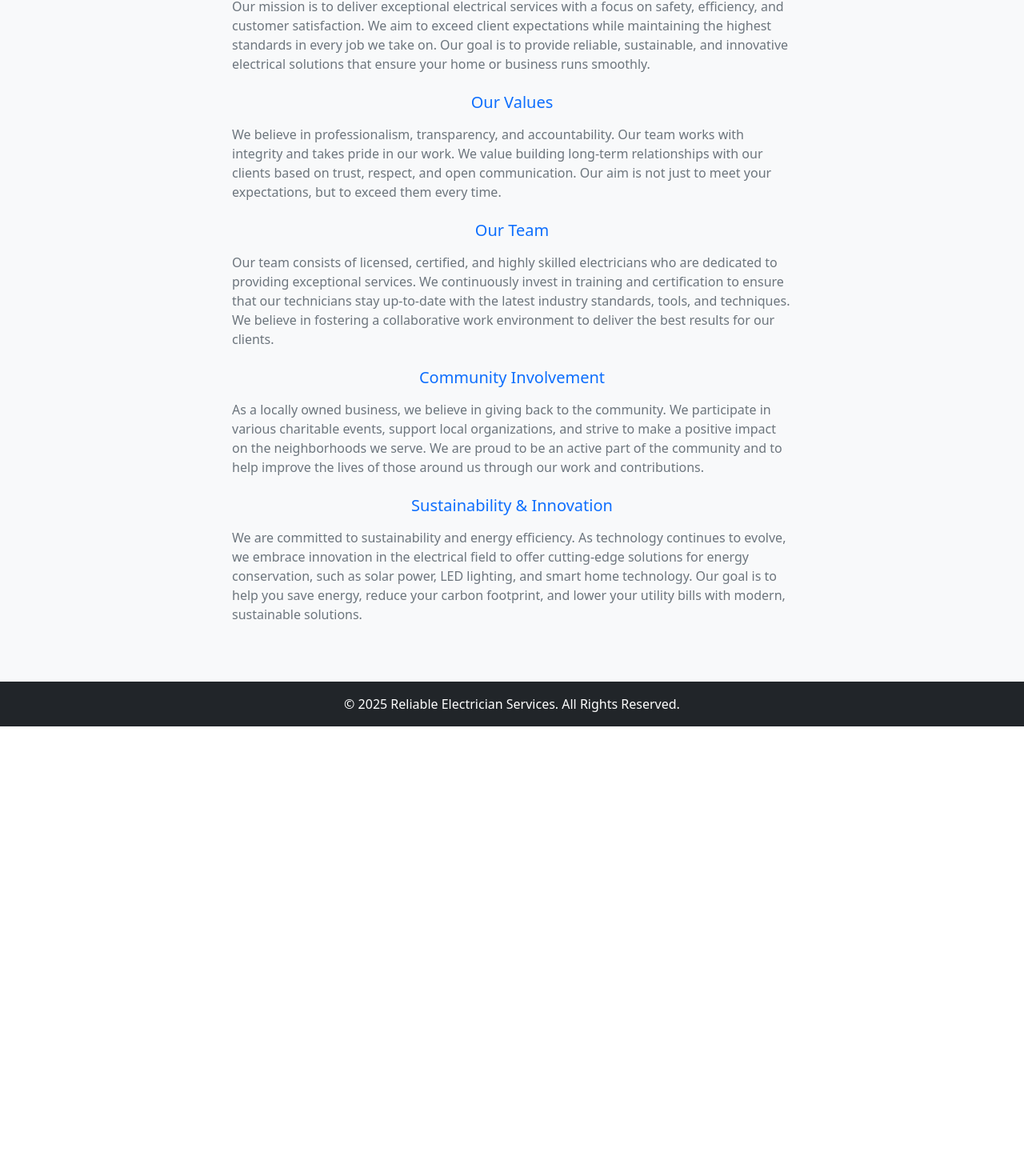
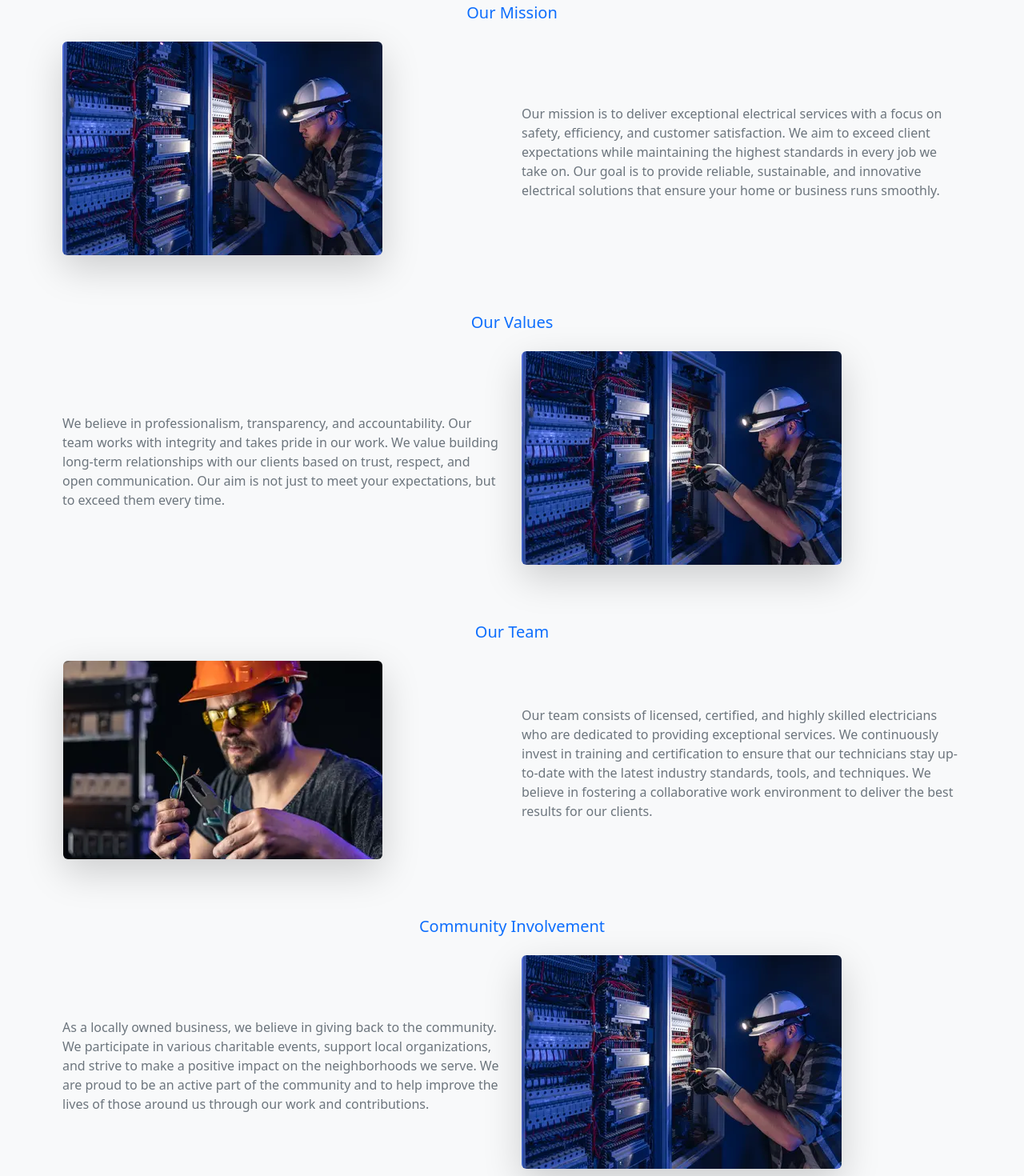
Before and after one commit to Kummirai/electrician, a React (Vite) app in the folder electrician/: page /about in a window 1280 px wide. Shown: the part 375-1845 px from the top of the page at 80% size. Before the commit the page ends 1283 px from the top, so only its background shows below. Built offline with nearby package versions, Linux system fonts and the light colour scheme.

Commit message:
Resign about about us page

```diff
--- a/electrician/src/assets/AboutPage.jsx
+++ b/electrician/src/assets/AboutPage.jsx
@@ -1,37 +1,83 @@
 import React from "react";
+import teamImage from "./images/fix-image.webp"; // Replace with your actual image path
+import missionImage from "./images/service-image.webp"; // Replace with your actual image path
+import communityImage from "./images/service-image.webp"; // Replace with your actual image path
+import sustainabilityImage from "./images/inspect-image.webp"; // Replace with your actual image path
 
 export default function AboutPage() {
   return (
     <div className="min-vh-100 bg-light p-5 d-flex flex-column align-items-center">
-      <h2 className="display-4 font-weight-bold text-center mb-4">About Us</h2>
-      <p className="text-secondary mb-4" style={{ maxWidth: '700px' }}>
+      <h2 className="display-4 font-weight-bold text-center mb-5">About Us</h2>
+      <p className="text-secondary mb-5" style={{ maxWidth: '800px' }}>
         With over 10 years of experience, we provide top-quality electrical services tailored to your needs. Our team is committed to delivering fast, reliable, and professional electrical solutions for residential, commercial, and industrial projects. We aim to be your go-to electrical experts, ensuring the best possible outcomes for every job.
       </p>
 
-      <h3 className="h5 text-primary mb-3">Our Mission</h3>
-      <p className="text-secondary mb-4" style={{ maxWidth: '700px' }}>
+      {/* Mission Section */}
+      <h3 className="h5 text-primary mb-4">Our Mission</h3>
+      <div className="row align-items-center mb-5">
+        <div className="col-md-6">
+          <img src={missionImage} alt="Mission" className="img-fluid rounded shadow-lg mb-4" />
+        </div>
+        <div className="col-md-6">
+          <p className="text-secondary" style={{ maxWidth: '700px' }}>
             Our mission is to deliver exceptional electrical services with a focus on safety, efficiency, and customer satisfaction. We aim to exceed client expectations while maintaining the highest standards in every job we take on. Our goal is to provide reliable, sustainable, and innovative electrical solutions that ensure your home or business runs smoothly.
           </p>
+        </div>
+      </div>
 
-      <h3 className="h5 text-primary mb-3">Our Values</h3>
-      <p className="text-secondary mb-4" style={{ maxWidth: '700px' }}>
+      {/* Our Values Section */}
+      <h3 className="h5 text-primary mb-4">Our Values</h3>
+      <div className="row align-items-center mb-5">
+
+        <div className="col-md-6">
+          <p className="text-secondary" style={{ maxWidth: '700px' }}>
             We believe in professionalism, transparency, and accountability. Our team works with integrity and takes pride in our work. We value building long-term relationships with our clients based on trust, respect, and open communication. Our aim is not just to meet your expectations, but to exceed them every time.
           </p>
+        </div>
+        <div className="col-md-6">
+          <img src={communityImage} alt="Our Values" className="img-fluid rounded shadow-lg mb-4" />
+        </div>
+      </div>
 
-      <h3 className="h5 text-primary mb-3">Our Team</h3>
-      <p className="text-secondary mb-4" style={{ maxWidth: '700px' }}>
+      {/* Our Team Section */}
+      <h3 className="h5 text-primary mb-4">Our Team</h3>
+      <div className="row align-items-center mb-5">
+        <div className="col-md-6">
+          <img src={teamImage} alt="Our Team" className="img-fluid rounded shadow-lg mb-4" />
+        </div>
+        <div className="col-md-6">
+          <p className="text-secondary" style={{ maxWidth: '700px' }}>
             Our team consists of licensed, certified, and highly skilled electricians who are dedicated to providing exceptional services. We continuously invest in training and certification to ensure that our technicians stay up-to-date with the latest industry standards, tools, and techniques. We believe in fostering a collaborative work environment to deliver the best results for our clients.
           </p>
+        </div>
+      </div>
 
-      <h3 className="h5 text-primary mb-3">Community Involvement</h3>
-      <p className="text-secondary mb-4" style={{ maxWidth: '700px' }}>
+      {/* Community Involvement Section */}
+      <h3 className="h5 text-primary mb-4">Community Involvement</h3>
+      <div className="row align-items-center mb-5">
+
+        <div className="col-md-6">
+          <p className="text-secondary" style={{ maxWidth: '700px' }}>
             As a locally owned business, we believe in giving back to the community. We participate in various charitable events, support local organizations, and strive to make a positive impact on the neighborhoods we serve. We are proud to be an active part of the community and to help improve the lives of those around us through our work and contributions.
           </p>
+        </div>
+        <div className="col-md-6">
+          <img src={communityImage} alt="Community Involvement" className="img-fluid rounded shadow-lg mb-4" />
+        </div>
+      </div>
 
-      <h3 className="h5 text-primary mb-3">Sustainability & Innovation</h3>
-      <p className="text-secondary mb-4" style={{ maxWidth: '700px' }}>
+      {/* Sustainability & Innovation Section */}
+      <h3 className="h5 text-primary mb-4">Sustainability & Innovation</h3>
+      <div className="row align-items-center mb-5">
+        <div className="col-md-6">
+          <img src={sustainabilityImage} alt="Sustainability & Innovation" className="img-fluid rounded shadow-lg mb-4" />
+        </div>
+        <div className="col-md-6">
+          <p className="text-secondary" style={{ maxWidth: '700px' }}>
             We are committed to sustainability and energy efficiency. As technology continues to evolve, we embrace innovation in the electrical field to offer cutting-edge solutions for energy conservation, such as solar power, LED lighting, and smart home technology. Our goal is to help you save energy, reduce your carbon footprint, and lower your utility bills with modern, sustainable solutions.
           </p>
         </div>
+      </div>
+    </div>
   );
 }
```
Lines whose indentation alone changed are shown as unchanged.
